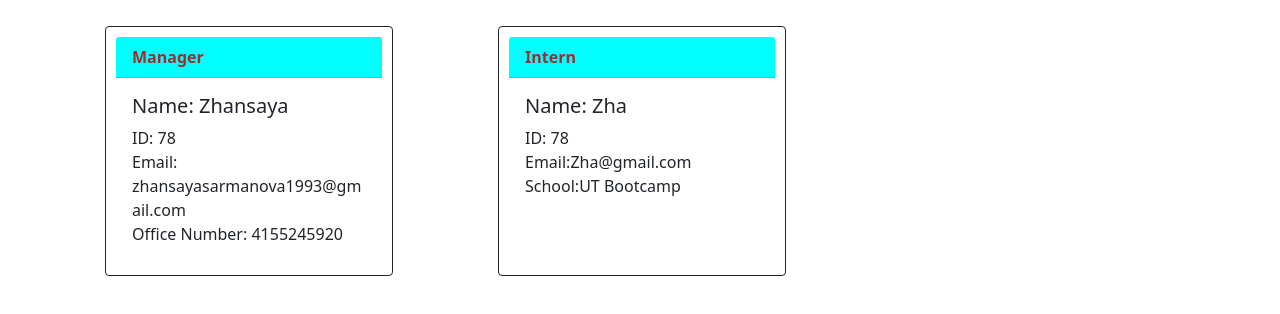
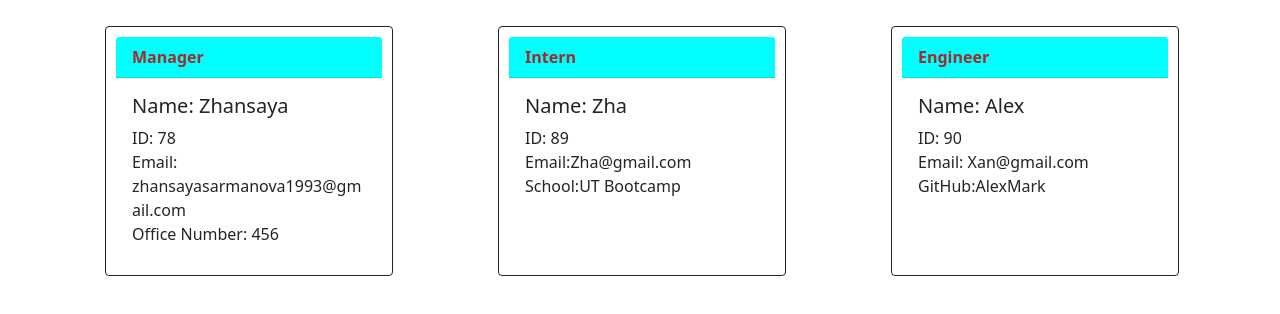
Before and after one commit to Sarmanova/Team-Profile-Generator, a website: page index.html in a window 1280 px wide. Shown: the part 110-424 px from the top of the page. Drawn offline with nearby package versions, Linux system fonts and the light colour scheme.

Commit message:
added changes

```diff
--- a/generateHtml.js
+++ b/generateHtml.js
@@ -44,7 +44,6 @@ function generateHTML(team) {
                 break
             case "Engineer":
                 engineerArray.push(createEngineer(employee));
-
         }
     }
     return `<!doctype html>
@@ -54,10 +53,11 @@ function generateHTML(team) {
     <meta name="viewport" content="width=device-width, initial-scale=1">
     <!-- Bootstrap CSS -->
     <link href="https://cdn.jsdelivr.net/npm/bootstrap@5.0.2/dist/css/bootstrap.min.css" rel="stylesheet" integrity="sha384-EVSTQN3/azprG1Anm3QDgpJLIm9Nao0Yz1ztcQTwFspd3yD65VohhpuuCOmLASjC" crossorigin="anonymous">
-
+    <link href="./src/style.css" rel="stylesheet">
     <title>Employee</title>
   </head>
   <body>
+     <h1> My Team </h1>
      ${managerArray.join("")}
      ${internArray.join("")}
      ${engineerArray.join("")}
--- a/index.html
+++ b/index.html
@@ -1,6 +1,5 @@
 <!doctype html>
 <html lang="en">
-
   <head>
       <meta charset="utf-8">
     <meta name="viewport" content="width=device-width, initial-scale=1">
@@ -9,26 +8,30 @@
     <link href="./src/style.css" rel="stylesheet">
     <title>Employee</title>
   </head>
-<h1>My Team</h1>
-
   <body>
-    <div class="card border-dark mb-3 " style="max-width: 18rem;">
+     <h1> My Team </h1>
+     <div class="card border-dark mb-3" style="max-width: 18rem;">
     <div class="card-header">Manager</div>
     <div class="card-body text-dark">
     <h5 class="card-title"> Name: Zhansaya</h5>
-            <p class="card-text"> ID: 78<br> Email: zhansayasarmanova1993@gmail.com<br> Office Number: 4155245920</p>
+    <p class="card-text"> ID: 78<br> Email: zhansayasarmanova1993@gmail.com<br> Office Number: 456</p>
     </div>
 </div>
-    <div class="card border-dark mb-3 " style="max-width: 18rem;">
+     <div class="card border-dark mb-3" style="max-width: 18rem;">
     <div class="card-header">Intern</div>
     <div class="card-body text-dark">
     <h5 class="card-title">Name: Zha</h5>
-            <p class="card-text"> ID: 78<br>Email:Zha@gmail.com<br>School:UT Bootcamp</p>
+    <p class="card-text"> ID: 89<br>Email:Zha@gmail.com<br>School:UT Bootcamp</p>
     </div>
 </div>
-
+     <div class="card border-dark mb-3" style="max-width: 18rem;">
+    <div class="card-header">Engineer</div>
+    <div class="card-body text-dark">
+    <h5 class="card-title">Name: Alex</h5>
+    <p class="card-text"> ID: 90 <br> Email: Xan@gmail.com<br>GitHub:AlexMark</p>
+    </div>
+</div>
        <script src="https://cdn.jsdelivr.net/npm/bootstrap@5.0.2/dist/js/bootstrap.min.js" integrity="sha384-cVKIPhGWiC2Al4u+LWgxfKTRIcfu0JTxR+EQDz/bgldoEyl4H0zUF0QKbrJ0EcQF" crossorigin="anonymous"></script>
 
   </body>
-
 </html>
--- a/index.js
+++ b/index.js
@@ -97,7 +97,7 @@ function newEmployee() {
                 let intern = new Intern(managerName, id, email, school);
                 team.push(intern);
             }
-            if (answers.register == true) {
+            if (answers.register == "Yes") {
                 newEmployee();
             } else {
                 newHtmlFile();
```
Lines whose indentation alone changed are shown as unchanged.
